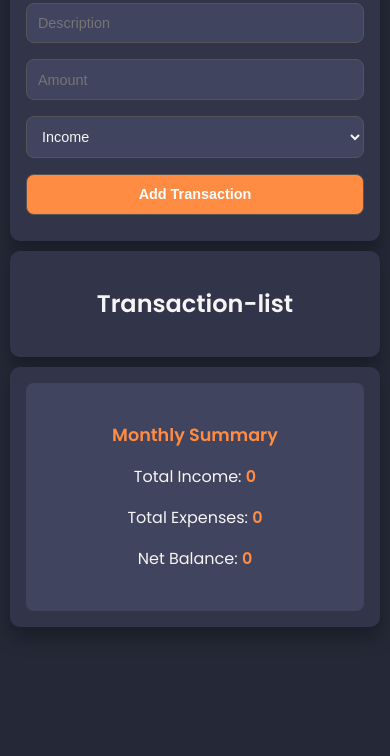
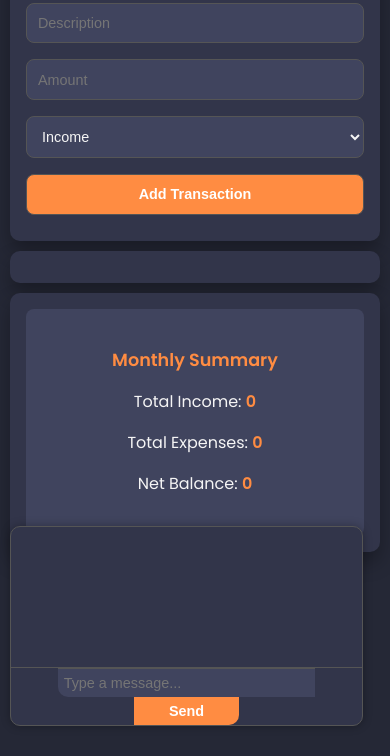
Before and after one commit to MeetVyas11/budget_planner, a website with bundled scripts: page index.html in a window 390 px wide. Shown: the part 108-864 px from the top of the page. Built offline with nearby package versions, Linux system fonts and the light colour scheme; no server answers.

Commit message:
Add chatbot UI and styles to enhance user interaction

```diff
--- a/index.html
+++ b/index.html
@@ -25,7 +25,6 @@
             </form>
         </div>
         <div class="container">
-            <h2>Transaction-list</h2>
             <ul id="transaction-list"></ul>
         </div>
         <div class="container">
@@ -37,6 +36,14 @@
             </div>
         </div>
     </div>
+
+    <!-- Chatbot UI -->
+    <div id="chatbot">
+        <div id="chat-window"></div>
+        <input type="text" id="chat-input" placeholder="Type a message...">
+        <button id="send-button">Send</button>
+    </div>
+
     <script type="module" src="script.js"></script>
 </body>
 </html>
--- a/style.css
+++ b/style.css
@@ -136,6 +136,93 @@ button:hover {
     font-weight: bold;
     color: #ff8c42;
 }
+/* Chatbot Styles */
+#chatbot {
+    position: fixed;
+    bottom: 20px;
+    right: 0.5px;
+    width: 300px; /* Default width for desktop */
+    background: #32354a;
+    border: 1px solid #555;
+    border-radius: 10px;
+    box-shadow: 0 0 10px rgba(0, 0, 0, 0.3);
+    color: #f5f5f5;
+    font-family: 'Poppins', sans-serif;
+    z-index: 1000; /* Ensure it stays on top of other elements */
+}
+
+#chat-window {
+    height: 200px;
+    overflow-y: scroll;
+    padding: 10px;
+    border-bottom: 1px solid #555;
+}
+
+#chat-input {
+    width: 70%;
+    padding: 10px;
+    border: none;
+    border-top: 1px solid #555;
+    background: #40445e;
+    color: #f5f5f5;
+    border-radius: 0 0 0 10px;
+}
+
+#send-button {
+    width: 30%;
+    padding: 10px;
+    background: #ff8c42;
+    color: #fff;
+    border: none;
+    cursor: pointer;
+    border-radius: 0 0 10px 0;
+}
+
+#send-button:hover {
+    background: #e76b25;
+}
+
+/* Responsive Design for Chatbot */
+@media (max-width: 768px) {
+    #chatbot {
+        width: 250px; /* Slightly smaller for tablets */
+        bottom: 15px;
+        right: 15px;
+    }
+
+    #chat-window {
+        height: 150px; /* Smaller chat window for tablets */
+    }
+
+    #chat-input {
+        padding: 8px; /* Smaller padding for tablets */
+    }
+
+    #send-button {
+        padding: 8px; /* Smaller padding for tablets */
+    }
+}
+
+@media (max-width: 480px) {
+    #chatbot {
+        width: 90%; /* Full width for mobile */
+        bottom: 10px;
+        right: 10px;
+        left: 10px; /* Center the chatbot on small screens */
+    }
+
+    #chat-window {
+        height: 120px; /* Smaller chat window for mobile */
+    }
+
+    #chat-input {
+        padding: 6px; /* Smaller padding for mobile */
+    }
+
+    #send-button {
+        padding: 6px; /* Smaller padding for mobile */
+    }
+}
 
 /* Responsive Design */
 @media (max-width: 768px) {
```
